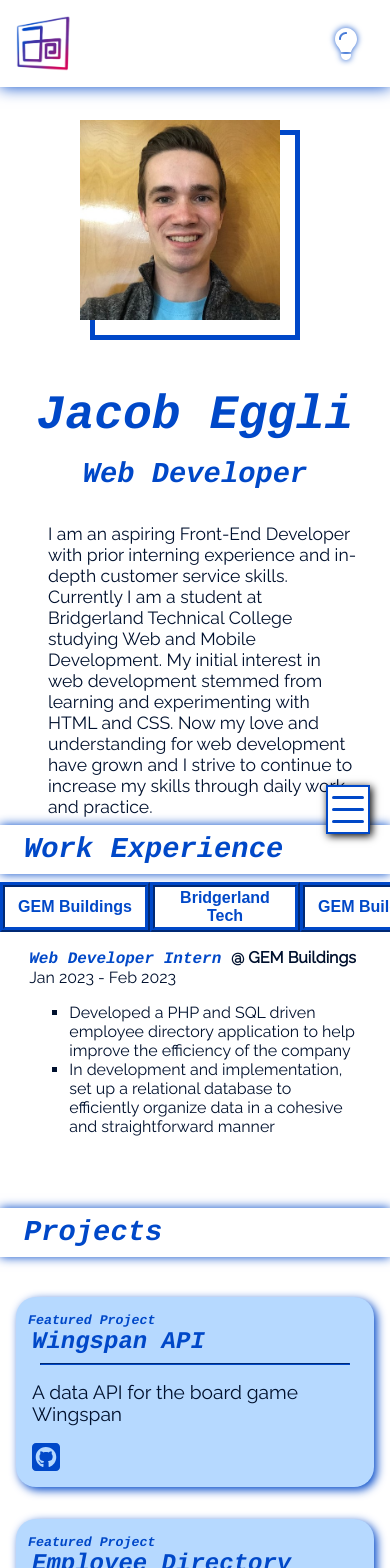
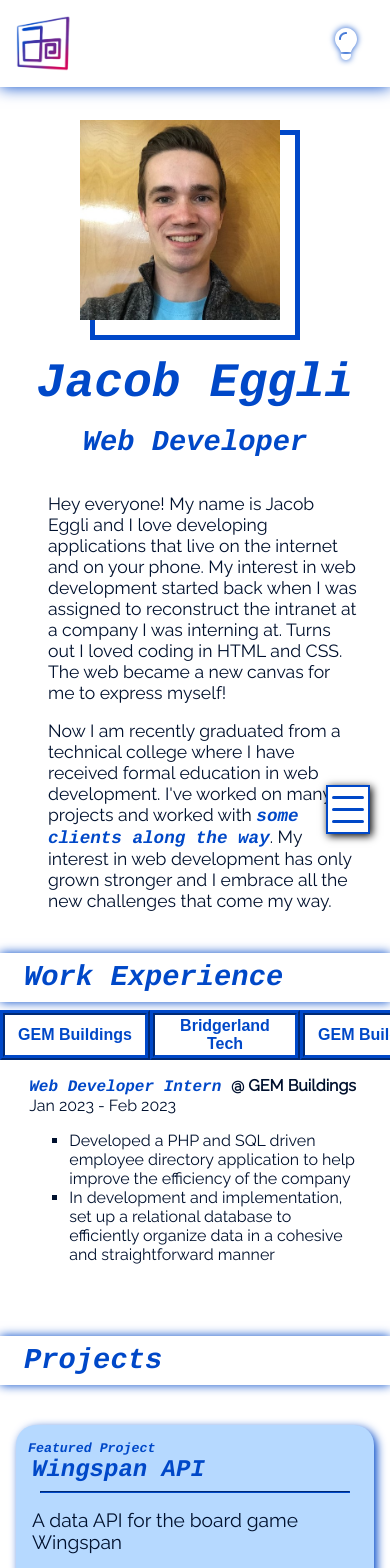
Before and after one commit to jeggli20/my_portfolio, a React (Create React App) app: page / in a window 390 px wide. Shown: the top 1568 px of the page. Built offline with nearby package versions, Linux system fonts and the light colour scheme.

Commit message:
About and Styling
Updated my about section description and did some more styling changes.

```diff
--- a/src/components/home/About.css
+++ b/src/components/home/About.css
@@ -48,9 +48,12 @@
 }
 
 .about-text {
-  font-size: 1.5rem;
   margin: 2rem 4rem;
   max-width: 700px;
+}
+
+.about-text p {
+  font-size: 1.5rem;
   text-align: justify;
 }
 
@@ -71,6 +74,9 @@
     margin: 0 2rem 2rem 2rem;
     padding-left: 1rem;
     padding-top: 0;
+  }
+
+  .about-text p {
     text-align: start;
   }
 }
@@ -85,6 +91,10 @@
     flex-direction: column;
   }
 
+  .about-title {
+    margin: 0 2rem;
+  }
+
   .about-title h1 {
     font-size: 3rem;
     margin: 1rem 0;
@@ -92,8 +102,11 @@
 
   .about-text {
     border: none;
+    margin: 1rem 2rem;
+  }
+
+  .about-text p {
     font-size: 1.1rem;
-    margin: 0 2rem;
   }
 
   .profile-border {
--- a/src/components/home/About.js
+++ b/src/components/home/About.js
@@ -13,15 +13,29 @@ const About = () => {
           <h2>Web Developer</h2>
         </div>
       </div>
-      <p className="about-text">
-        I am an aspiring Front-End Developer with prior interning experience and
-        in-depth customer service skills. Currently I am a student at
-        Bridgerland Technical College studying Web and Mobile Development. My
-        initial interest in web development stemmed from learning and
-        experimenting with HTML and CSS. Now my love and understanding for web
-        development have grown and I strive to continue to increase my skills
-        through daily work and practice.
-      </p>
+      <div className="about-text">
+        <p>
+          Hey everyone! My name is Jacob Eggli and I love developing
+          applications that live on the internet and on your phone. My interest
+          in web development started back when I was assigned to reconstruct the
+          intranet at a company I was interning at. Turns out I loved coding in
+          HTML and CSS. The web became a new canvas for me to express myself!
+        </p>
+        <p>
+          Now I am recently graduated from a technical college where I have
+          received formal education in web development. I've worked on many
+          projects and worked with&nbsp;
+          <a
+            href="https://perrymorrisinsurance.com"
+            target="_blank"
+            rel="noreferrer"
+          >
+            some clients along the way
+          </a>
+          . My interest in web development has only grown stronger and I embrace
+          all the new challenges that come my way.
+        </p>
+      </div>
     </section>
   );
 };
--- a/src/components/home/Contact.css
+++ b/src/components/home/Contact.css
@@ -40,7 +40,7 @@
 #message {
   box-shadow: 2px 2px 10px inset var(--primary-color-dark);
   font-size: 1.2rem;
-  padding: 0.25rem 1rem;
+  padding: 0.3rem 1rem;
 }
 
 .form-input input {
--- a/src/components/home/Contact.js
+++ b/src/components/home/Contact.js
@@ -21,17 +21,17 @@ const Contact = () => {
         <form className={"contact-form"}>
           <div className={"form-row"}>
             <div className={"form-input multi-input"}>
-              <label for="fname">First Name</label>
+              <label htmlFor="fname">First Name</label>
               <input id="fname" name="fname" type="text" placeholder="John" />
             </div>
             <div className={"form-input multi-input"}>
-              <label for="lname">Last Name</label>
+              <label htmlFor="lname">Last Name</label>
               <input id="lname" name="lname" type="text" placeholder="Smith" />
             </div>
           </div>
           <div className={"form-row"}>
             <div className={"form-input multi-input"}>
-              <label for="email">Email</label>
+              <label htmlFor="email">Email</label>
               <input
                 id="email"
                 name="email"
@@ -40,7 +40,7 @@ const Contact = () => {
               />
             </div>
             <div className={"form-input multi-input"}>
-              <label for="phone">Phone Number</label>
+              <label htmlFor="phone">Phone Number</label>
               <input
                 id="phone"
                 name="phone"
@@ -51,7 +51,7 @@ const Contact = () => {
           </div>
           <div className={"form-row"}>
             <div className={"form-input single-input"}>
-              <label for="message">Short Message</label>
+              <label htmlFor="message">Short Message</label>
               <textarea
                 id="message"
                 name="message"
--- a/src/components/home/WorkExperience.css
+++ b/src/components/home/WorkExperience.css
@@ -45,7 +45,7 @@
 }
 
 span {
-  color: var(--darkest);
+  color: var(--primary-color-dark);
 }
 
 .job-list {
--- a/src/global.css
+++ b/src/global.css
@@ -65,8 +65,13 @@ section {
   width: 100%;
 }
 
+a {
+  text-decoration: none;
+}
+
 a:hover {
   color: var(--primary-color-light);
+  text-decoration: underline;
 }
 
 .light-mode,
--- a/src/store/nav-context.js
+++ b/src/store/nav-context.js
@@ -17,6 +17,7 @@ export const NavContextProvider = (props) => {
 
   const navLinkHandler = () => {
     setIsHomePage(!isHomePage);
+    window.scrollTo(0, 0);
   };
 
   return (
```
